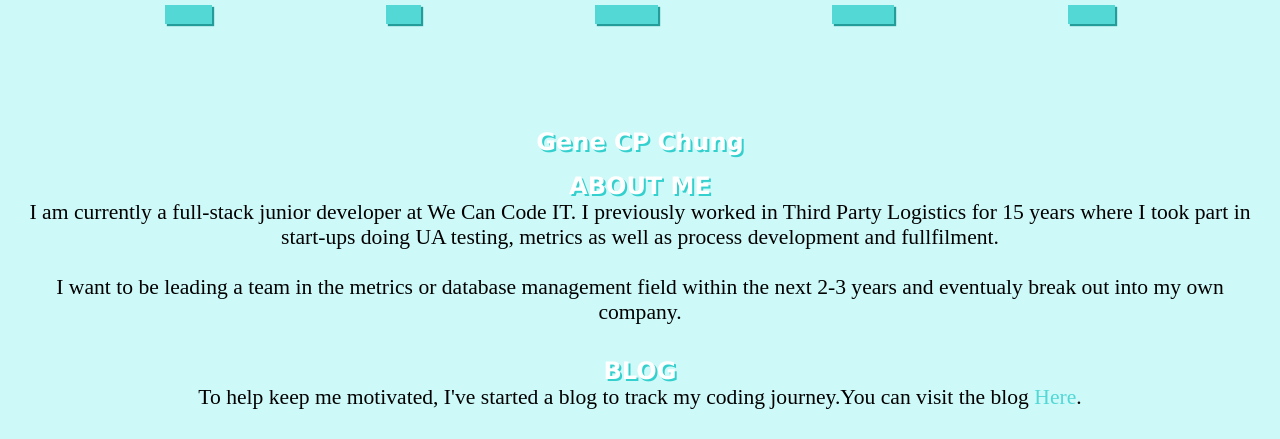
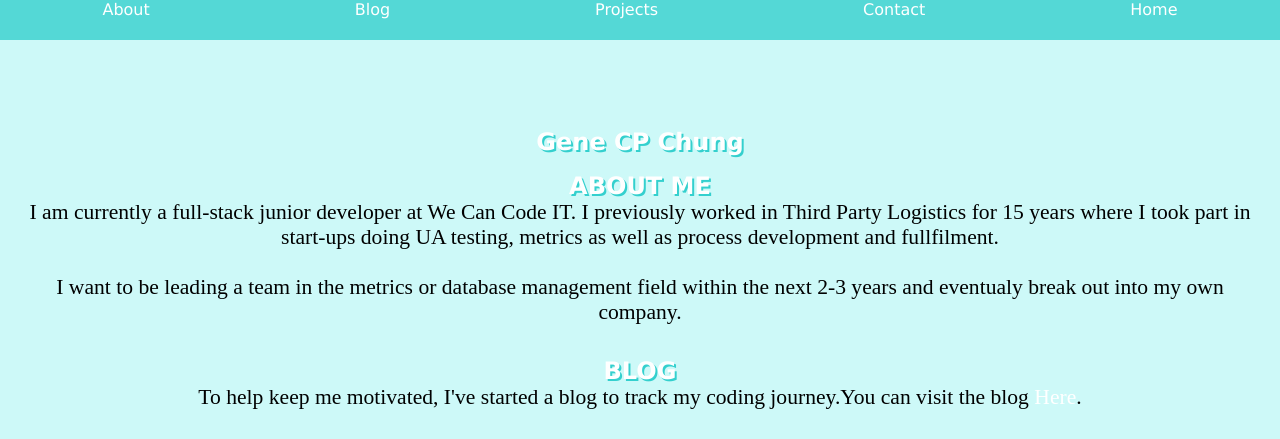
Before and after one commit to GeneCPChung/GeneCPChung.github.io, a plain HTML site: page index.html in a window 1280 px wide. Shown: the top 439 px of the page. Drawn offline with Linux system fonts and the light colour scheme.

Commit message:
create mobile-first layout

```diff
--- a/css/layout.css
+++ b/css/layout.css
@@ -30,24 +30,21 @@ img {
 
 ol,
 ul {
-display: flex;
-justify-content: space-between;
+	align-items: center;
+	display: flex;
+	justify-content: space-around;
 list-style-type: none;
-margin: 5px;
-text-align: center;
 }
 
 li a{
-	align-items: center;
-	display: flex;
-	justify-content: space-between;
+
 }
 
 nav {
-	width: 75%;
-position: fixed;
-left: 50%;
-margin-left: -37.5%;
+	height: 5%;
+ position: fixed;
+top: 0;
+width: 100%;
 }
 
 p {
@@ -125,7 +122,7 @@ justify-content: center;
 
 
 
-@media(min-width: 768px){
+@media(min-width: 700px){
 
 	header {
 
@@ -137,8 +134,10 @@ justify-content: center;
 
 	ol,
 	ul {
-
+	display: flex;
+justify-content: space-around;
+list-style-type: none;
+text-align: center;
+margin: 0%;
 	}
-
-
 }
--- a/css/style.css
+++ b/css/style.css
@@ -4,7 +4,7 @@ a {
 }
 
 a:link {
-	color: #54D8D6;
+	color: white;
 }
 
 a:visited {
@@ -16,7 +16,7 @@ a:hover {
 }
 
 body {
-/*	background-color: #CDF9F8;*/
+/*	background-color: #CDF9F8;	*/
 background-color: green;
 }
 
@@ -33,13 +33,22 @@ h1 {
 }
 
 li a {
-	background-color: #54D8D6;
-	box-shadow: 2px 2px 1px #239C9A;
 	color: #FFFFFF;
 	font-family: "Lucida Sans Unicode", "Lucida Grande", sans-serif;
 }
 
-@media(min-width: 768px){
+nav {
+	background-color: #54D8D6;
+}
+
+#social-media {
+	display: flex;
+	background-color: #54D8D6;
+	justify-content: space-around;
+	padding: 1%;
+}
+
+@media(min-width: 700px){
 	body {
 		background-color: #CDF9F8;
 	}
--- a/index.html
+++ b/index.html
@@ -29,7 +29,7 @@
 		</section>
 		<section class="grid-item-3">
 			<h1 id="blog">BLOG</h1>
-			<p>To help keep me motivated, I've started a blog to track my coding journey.You can visit the blog <a id="blog-link" href="http://blog.genechung.com/">Here</a>.</p>
+			<p>To help keep me motivated, I've started a blog to track my coding journey.You can visit the blog <a id="blog-link" href="http://blog.genechung.com/" target="_blank">Here</a>.</p>
 		</section>
 
 		<section class="grid-item-4">
@@ -48,7 +48,7 @@
 			<h1 id="contact">CONTACT ME</h1>
 			<p>You can reach me at the below social media links</p>
 
-			<ul class="social-media">
+			<ul id="social-media" class="social-media">
 				<li><a href="https://www.linkedin.com/in/genecpchung/" target="_blank" class="fa fa-linkedin fa-2x"></a></li>
 				<li><a href="https://github.com/GeneCPChung" target="_blank" class="fa fa-github fa-2x"></a></li>
 				<li><a href="https://www.facebook.com/GenecpChung" target="_blank" class="fa fa-facebook fa-2x"></a></li>
```
